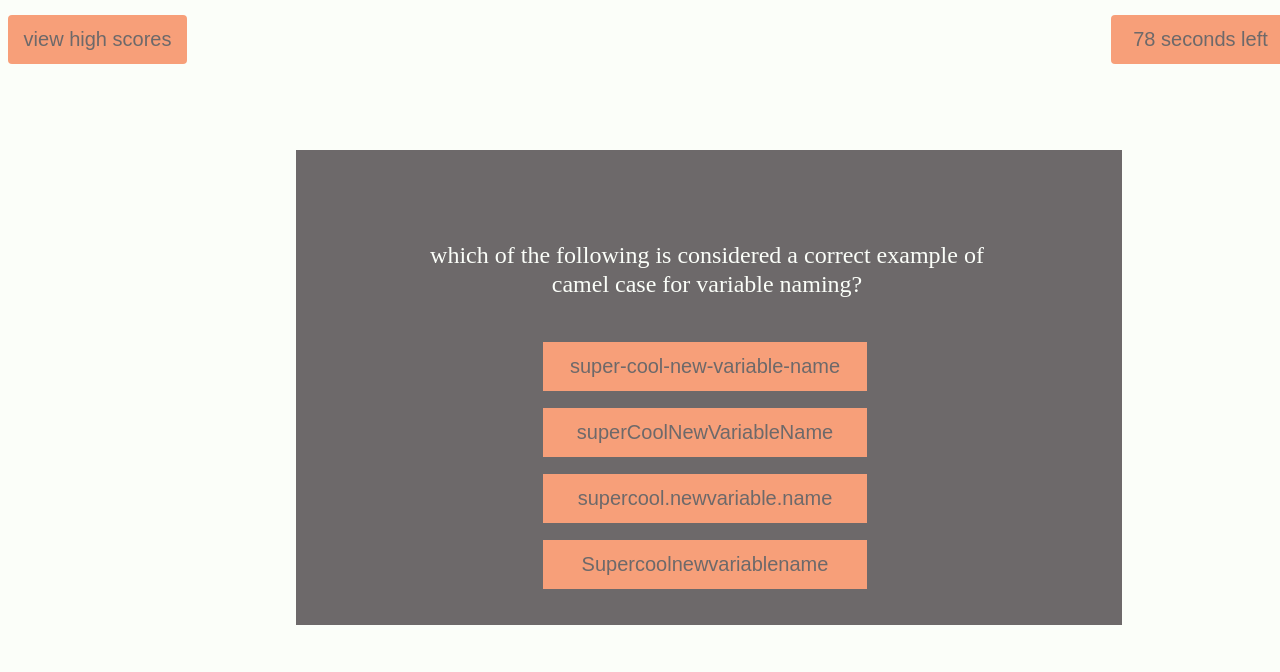
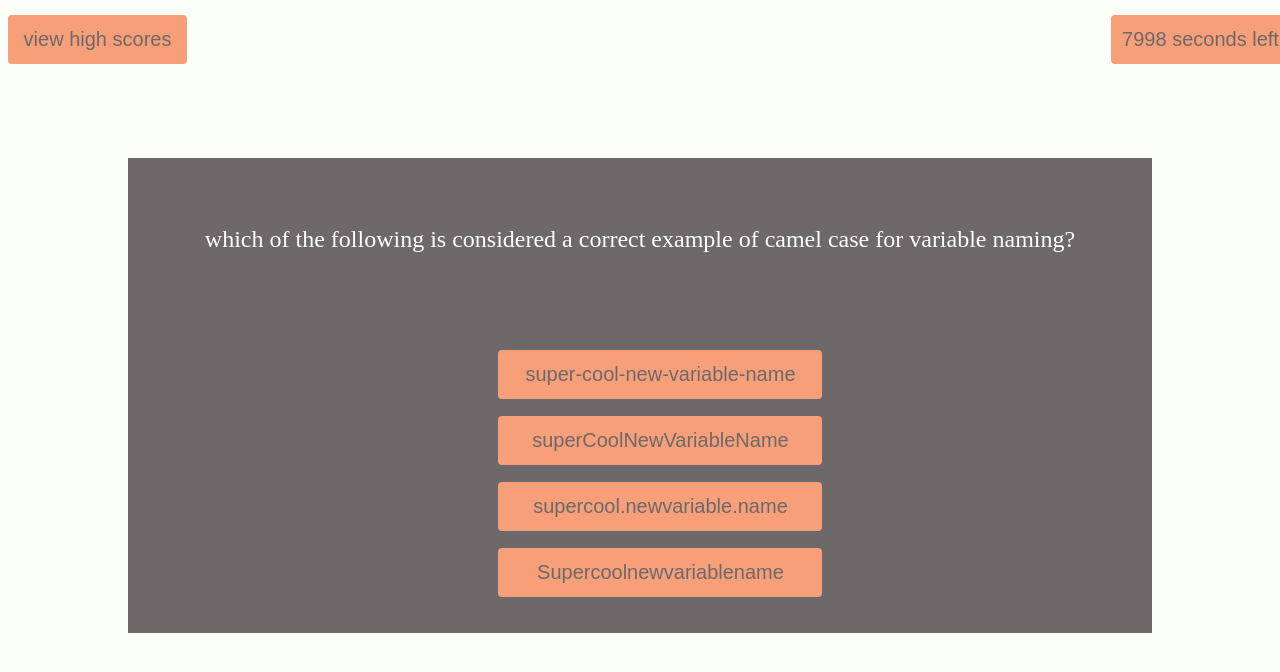
Before and after one commit to overtonr/code-quiz, a plain HTML site: page index.html in a window 1280 px wide. Both pictures are taken after a click on the button "start quiz". Drawn offline with Linux system fonts and the light colour scheme.

Commit message:
question format

```diff
--- a/assets/script.js
+++ b/assets/script.js
@@ -135,7 +135,8 @@ var quesArr = [
   },
 ];
 
-var timeLeft = 80;
+// var timeLeft = 80;
+var timeLeft = 8000;
 var timeInterval;
 var currentQues;
 var highScores = [];
--- a/assets/style.css
+++ b/assets/style.css
@@ -112,10 +112,11 @@ input {
 #question-card {
     background-color: var(--text-grey);
     position: absolute;
-    width: 826px;
+    width: 80%;
     height: 475px;
-    left: 296px;
-    top: 150px;
+    margin: 150px auto;
+    left: 10%;
+    /* top: 150px; */
 }
 
 #ans-return {
@@ -131,9 +132,12 @@ input {
 
 h3 {
     position: relative;
-    width: 560px;
+    overflow-wrap: break-word;
+    /* word-wrap: normal; */
+    /* width: 560px; */
     height: 77px;
-    left: 131px;
+    margin: auto;
+    /* left: 131px; */
     top: 67px;
     font-weight: 500;
     font-size: 24px;
@@ -145,10 +149,12 @@ h3 {
 
 
 #answer-btns {
-    position: absolute;
+    position: relative;
     background-color: var(--text-grey);
-    left: 230px;
-    top: 175px;
+    width: min-content;
+    margin: 55px auto;
+    left: 2%;
+    top: 60px;
 }
 
 .ans {
@@ -161,6 +167,7 @@ h3 {
     color: var(--text-grey);
     display: block;
     margin: 17px;
+    border-radius: 4px;
 }
 
 input {
```
